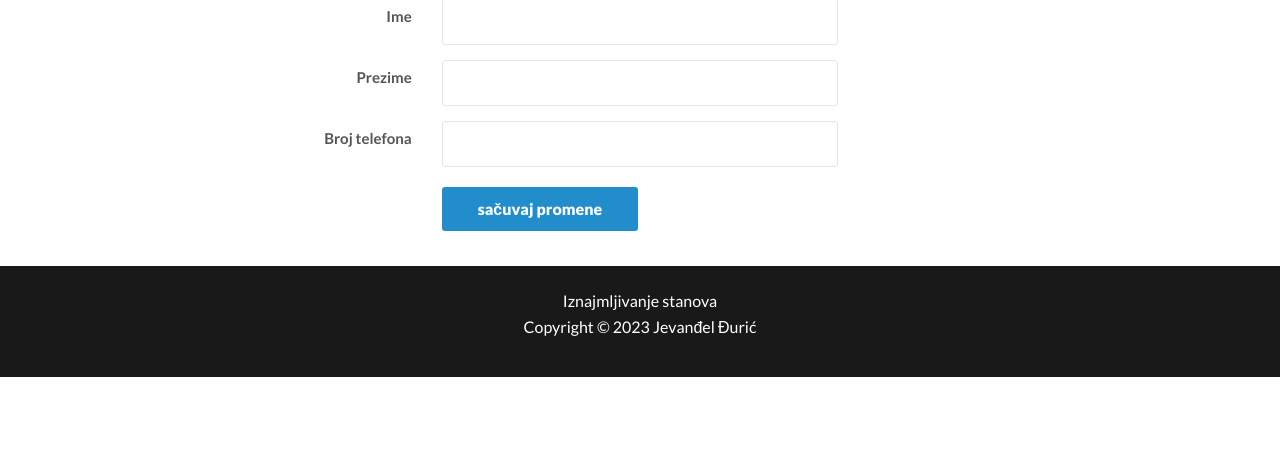
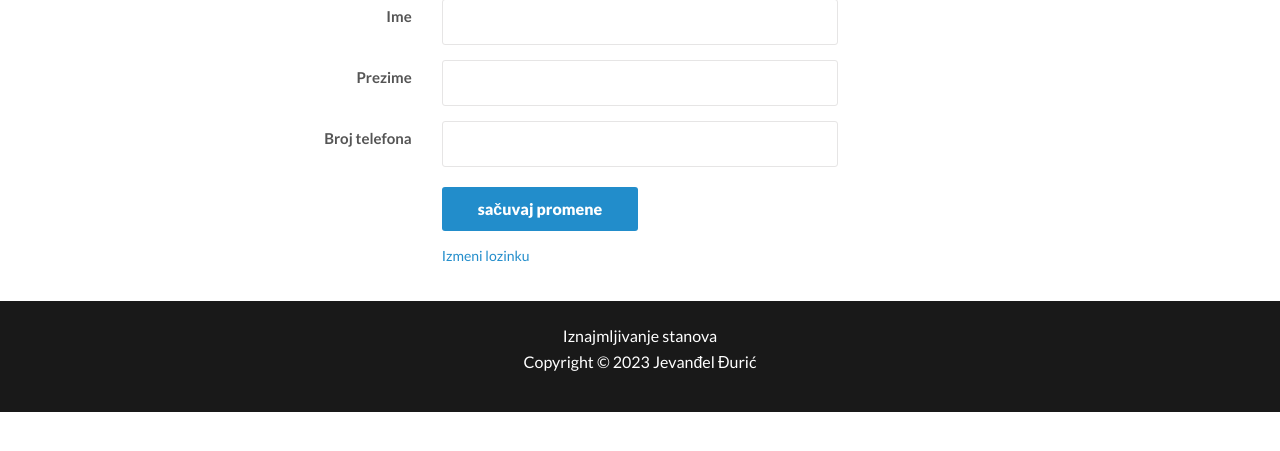
Before and after one commit to Andjelo12/Web_projekat, a PHP site: page /change_profile.php in a window 1280 px wide. Shown: the part 175-626 px from the top of the page. Run offline with PHP 8.4, Linux system fonts and the light colour scheme; data comes from the database, SQL or seed files in the repository; data that the repository does not hold is empty.

Commit message:
Add files via upload

```diff
--- a/change_profile.php
+++ b/change_profile.php
@@ -102,6 +102,11 @@ if(isset($_POST['id']) && isset($_POST['firstname']) && isset($_POST['lastname']
                         <input type="submit" class="btn btn-primary" value="sačuvaj promene">
                     </div>
                 </div>
+                <div class="form-group">
+                    <div class="col-sm-8 col-sm-offset-4">
+                        <a href="change_pass.php">Izmeni lozinku</a>
+                    </div>
+                </div>
             </form>
         </div>
     </div>
--- a/index.php
+++ b/index.php
@@ -82,6 +82,10 @@ if($query2->rowCount() > 0){
             }
         }
     }
+}
+if(isset($_SESSION['change_pass'])) {
+    echo "<script>alert('Link za promenu lozinke ja poslat na Vaš e-mail')</script>";
+    unset($_SESSION['change_pass']);
 }
 if(isset($_SESSION['login_ch'])) {
     echo "<script>alert('Lozinka uspesno izmenjena!')</script>";
--- a/messages.php
+++ b/messages.php
@@ -43,6 +43,7 @@ if(isset($_GET['id'])){
 <?php
 if (isset($_SESSION['msg_send'])){
     echo '<script>alert("Poruka uspešno poslana");</script>';
+    unset($_SESSION['msg_send']);
 }
 ?>
 
```
